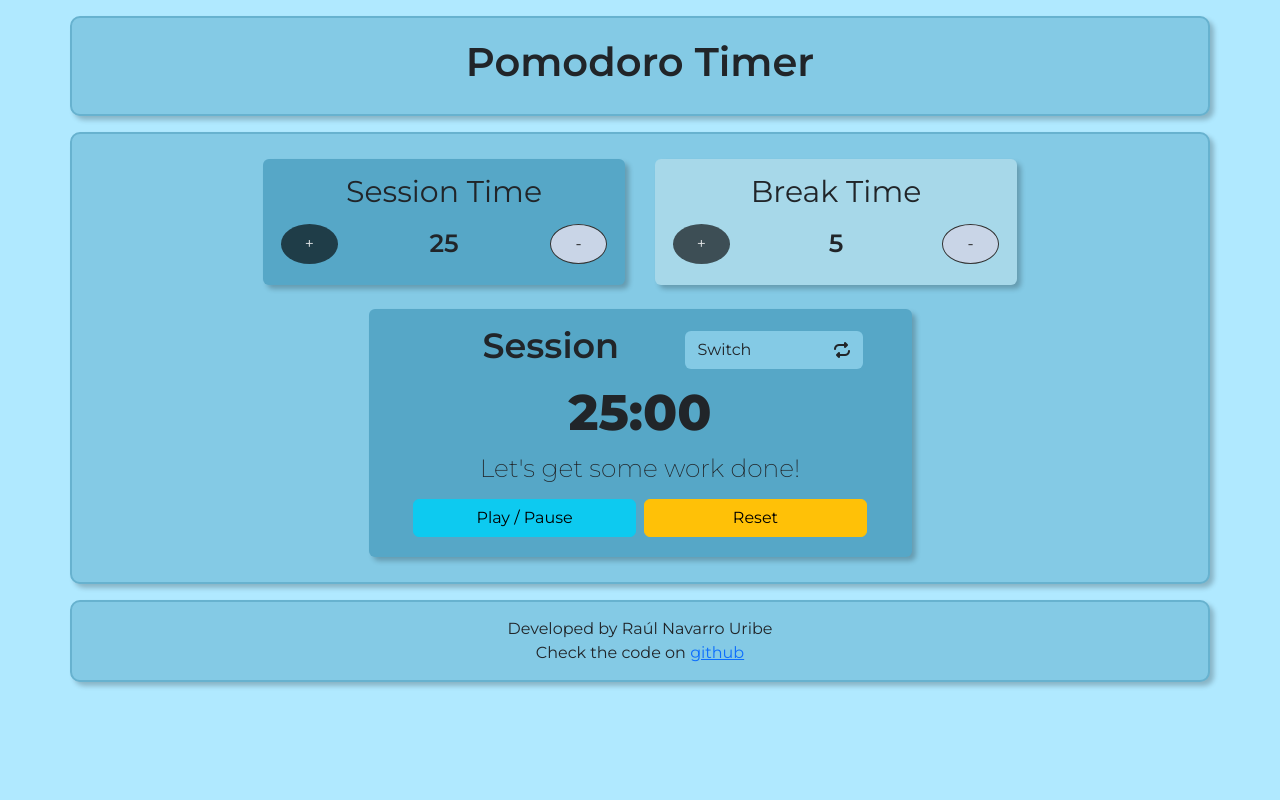
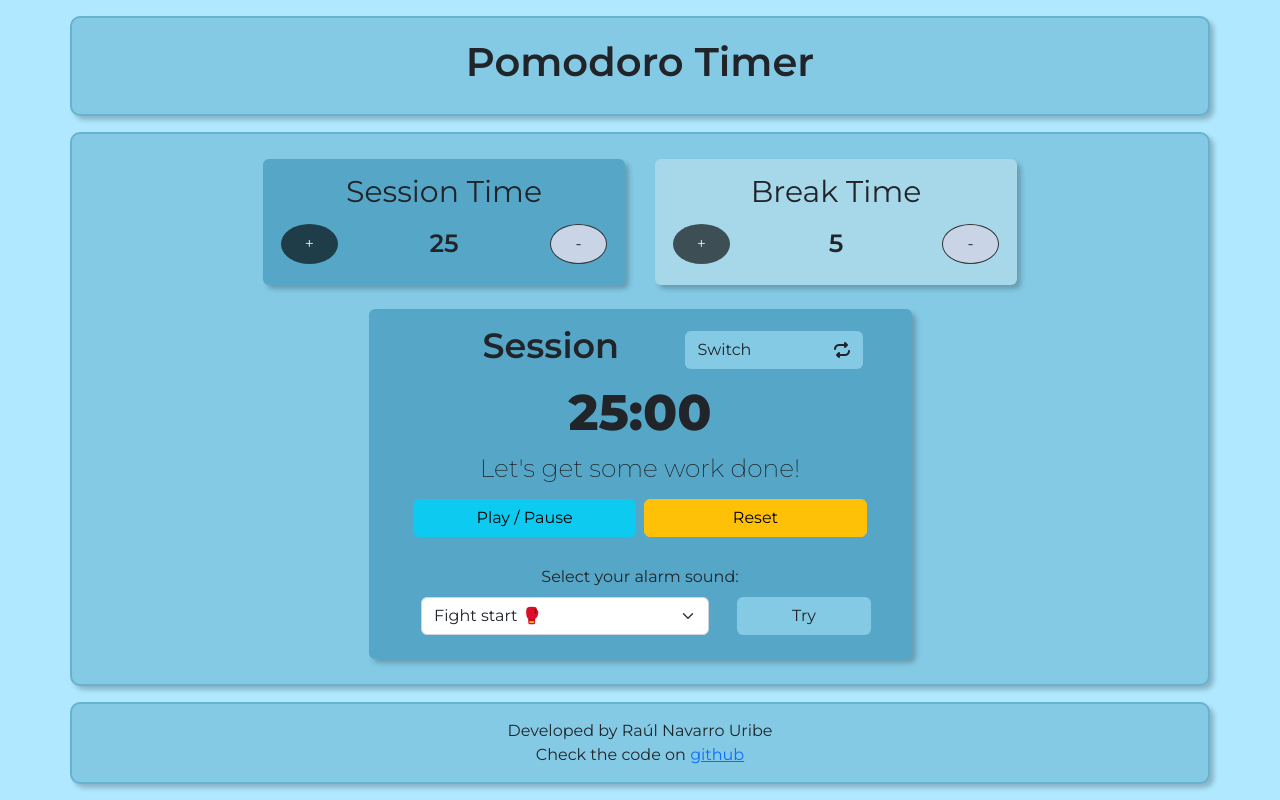
Before and after one commit to raulnu/fcc-frontend-pomodoro, a React (Create React App) app: page / in a window 1280 px wide. Built offline with nearby package versions, Linux system fonts and the light colour scheme.

Commit message:
Bell selector working with 6 options

```diff
--- a/src/App.js
+++ b/src/App.js
@@ -3,6 +3,7 @@ import Header from "./Components/Header";
 import Timer from "./Components/Timer";
 import { useState, useEffect } from "react";
 import Footer from "./Components/Footer";
+import sounds from "./sounds";
 
 function App() {
   const [sessionMinutes, setSessionMinutes] = useState(25);
@@ -13,10 +14,13 @@ function App() {
   const [staticSessionMinutes, setStaticSessionMinutes] = useState(25);
   const [staticBreakMinutes, setStaticBreakMinutes] = useState(5);
   const [sessionOrBreak, setSessionOrBreak] = useState(true);
+  const [alarmSelected, setAlarmSelected] = useState("fight-start");
 
   useEffect(() => {
     const timeAudio = new Audio(
-      "https://s3.amazonaws.com/tsatsatzu-alexa/sound/bells/BELL.mp3"
+      sounds
+        .filter((sound) => sound.name === alarmSelected)
+        .map((sound) => sound.url)
     );
     const countDown = () => {
       if (sessionOrBreak) {
@@ -54,7 +58,7 @@ function App() {
     if (playing) {
       const intervalId = setInterval(() => {
         countDown();
-      }, 1000);
+      }, 100);
       return () => clearInterval(intervalId);
     }
   }, [
@@ -98,6 +102,8 @@ function App() {
           staticBreakMinutes={staticBreakMinutes}
           sessionOrBreak={sessionOrBreak}
           setSessionOrBreak={setSessionOrBreak}
+          alarmSelected={alarmSelected}
+          setAlarmSelected={setAlarmSelected}
         />
       </main>
       <Footer />
--- /dev/null
+++ b/src/Components/AlarmSelector.js
@@ -0,0 +1,56 @@
+import PropTypes from "prop-types";
+import sounds from "../sounds";
+
+export default function AlarmSelector({
+  playing,
+  alarmSelected,
+  setAlarmSelected,
+}) {
+  const formerSound = new Audio(
+    sounds
+      .filter((sound) => sound.name === alarmSelected)
+      .map((sound) => sound.url)
+  );
+
+  const tryHandler = () => {
+    formerSound.play();
+  };
+
+  return (
+    <div className="col-12 mt-4">
+      <div className="row justify-content-center">
+        <label htmlFor="alarm-selector col-12">Select your alarm sound:</label>
+        <div className="col-12 col-sm-7 m-2">
+          <select
+            id="alarm-selector"
+            className="alarm-selector form-select"
+            disabled={playing ? true : false}
+            onChange={(e) => setAlarmSelected(e.target.value)}
+            defaultValue="fight-start"
+          >
+            <option value="error-beep">Error Beep ❌</option>
+            <option value="bell">Bell 🔔</option>
+            <option value="busy-sign">Busy sign 📞</option>
+            <option value="ding-dong">Ding dong 🛎</option>
+            <option value="fight-start">Fight start 🥊</option>
+            <option value="register">Register 💲</option>
+          </select>
+        </div>
+        <button
+          type="button"
+          className="btn col-3 col-sm-2 m-2 change-button"
+          disabled={playing ? true : false}
+          onClick={tryHandler}
+        >
+          Try
+        </button>
+      </div>
+    </div>
+  );
+}
+
+AlarmSelector.propTypes = {
+  playing: PropTypes.bool.isRequired,
+  alarmSelected: PropTypes.string.isRequired,
+  setAlarmSelected: PropTypes.func.isRequired,
+};
--- a/src/Components/Timer.js
+++ b/src/Components/Timer.js
@@ -1,4 +1,5 @@
 import PropTypes from "prop-types";
+import AlarmSelector from "./AlarmSelector";
 
 export default function Timer(props) {
   const {
@@ -16,6 +17,8 @@ export default function Timer(props) {
     staticBreakMinutes,
     sessionOrBreak,
     setSessionOrBreak,
+    alarmSelected,
+    setAlarmSelected,
   } = props;
   // Displays
   const sessionDisplay = `${
@@ -76,6 +79,11 @@ export default function Timer(props) {
           Reset
         </button>
       </div>
+      <AlarmSelector
+        playing={playing}
+        alarmSelected={alarmSelected}
+        setAlarmSelected={setAlarmSelected}
+      />
     </section>
   );
 }
@@ -95,4 +103,6 @@ Timer.propTypes = {
   staticBreakMinutes: PropTypes.number.isRequired,
   sessionOrBreak: PropTypes.bool.isRequired,
   setSessionOrBreak: PropTypes.func.isRequired,
+  alarmSelected: PropTypes.string.isRequired,
+  setAlarmSelected: PropTypes.func.isRequired,
 };
--- a/src/index.scss
+++ b/src/index.scss
@@ -99,6 +99,9 @@ code {
         font-size: 18px;
         font-weight: 200;
       }
+      // .alarm-selector {
+      //   width: 200px;
+      // }
     }
   }
 
--- /dev/null
+++ b/src/sounds.js
@@ -0,0 +1,28 @@
+const sounds = [
+  {
+    name: "error-beep",
+    url: "https://s3.amazonaws.com/tsatsatzu-alexa/sound/beeps/DOUBLE.mp3",
+  },
+  {
+    name: "bell",
+    url: "https://s3.amazonaws.com/tsatsatzu-alexa/sound/bells/BELL.mp3",
+  },
+  {
+    name: "ding-dong",
+    url: "https://s3.amazonaws.com/tsatsatzu-alexa/sound/bells/DINGDONG.mp3",
+  },
+  {
+    name: "register",
+    url: "https://s3.amazonaws.com/tsatsatzu-alexa/sound/office/REGISTER.mp3",
+  },
+  {
+    name: "busy-sign",
+    url: "https://s3.amazonaws.com/tsatsatzu-alexa/sound/office/BUSYSIGN.mp3",
+  },
+  {
+    name: "fight-start",
+    url: "https://s3.amazonaws.com/tsatsatzu-alexa/sound/alarms/FIREALRM.mp3",
+  },
+];
+
+export default sounds;
```
